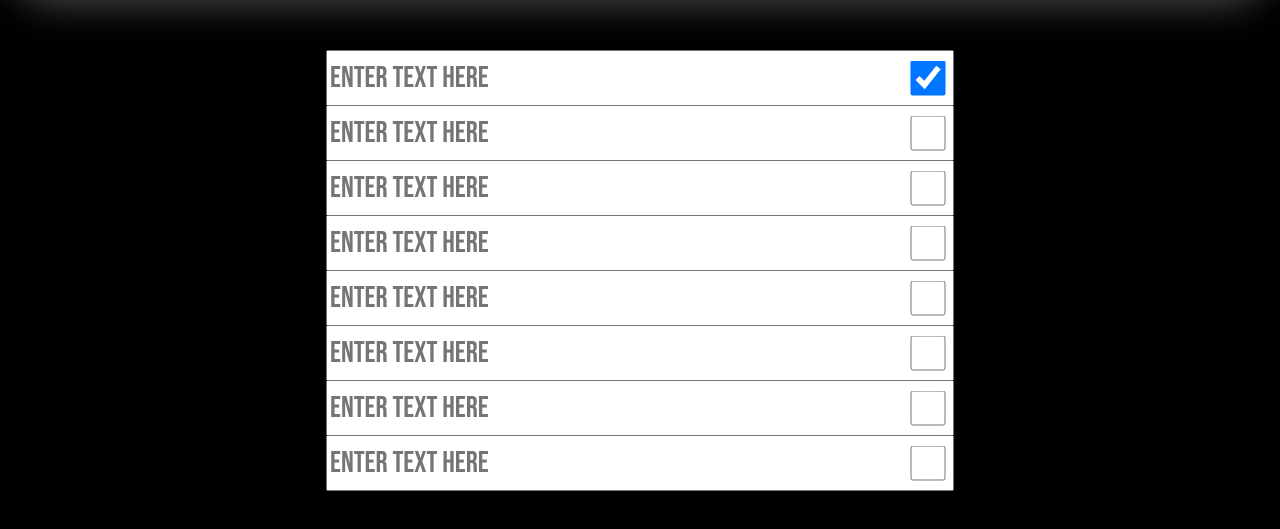
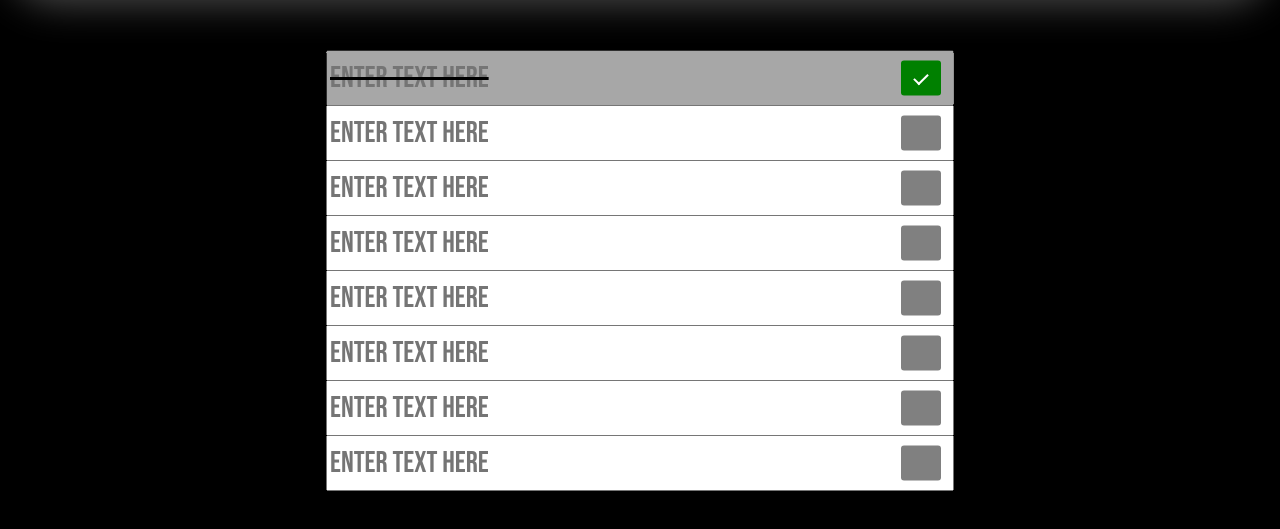
Before and after one commit to j-jackson9/To-do-List, a plain HTML site: page index.html in a window 1280 px wide. Both pictures are taken after a click on the checkbox 928 px from the left and 231 px from the top of the page. Shown: the part 153-682 px from the top of the page. Drawn offline with Linux system fonts and the light colour scheme.

Commit message:
-add functionality to check and list boxes

```diff
--- a/index.html
+++ b/index.html
@@ -28,37 +28,37 @@
             </div>
             <br>
             <div class="textbox-with-checkbox">
-                <input type="text" placeholder="Enter text here">
+                <input type="text" class="textbox"placeholder="Enter text here">
                 <input type="checkbox" class="checkbox">
             </div>
             <br>
             <div class="textbox-with-checkbox">
-                <input type="text" placeholder="Enter text here">
+                <input type="text" class="textbox" placeholder="Enter text here">
                 <input type="checkbox" class="checkbox">
             </div>
             <br>
             <div class="textbox-with-checkbox">
-                <input type="text" placeholder="Enter text here">
+                <input type="text" class="textbox" placeholder="Enter text here">
                 <input type="checkbox" class="checkbox">
             </div>
             <br>
             <div class="textbox-with-checkbox">
-                <input type="text" placeholder="Enter text here">
+                <input type="text" class="textbox" placeholder="Enter text here">
                 <input type="checkbox" class="checkbox">
             </div>
             <br>
             <div class="textbox-with-checkbox">
-                <input type="text" placeholder="Enter text here">
+                <input type="text" class="textbox"placeholder="Enter text here">
                 <input type="checkbox" class="checkbox">
             </div>
             <br>
             <div class="textbox-with-checkbox">
-                <input type="text" placeholder="Enter text here">
+                <input type="text" class="textbox" placeholder="Enter text here">
                 <input type="checkbox" class="checkbox">
             </div>
         </div>
         </div>
 
-        <script src="" async defer></script>
+        <script src="index.js" async defer></script>
     </body>
 </html>
--- a/index.js
+++ b/index.js
@@ -0,0 +1,26 @@
+const checkboxes = document.querySelectorAll('.checkbox');
+
+    checkboxes.forEach(checkBox => {
+        checkBox.addEventListener('change', function () {
+            if (this.checked) {
+                finishTask(this);
+            } else {
+                unFinishTask(this);
+            }
+        });
+    });
+
+    function finishTask(checkbox) {
+        const textbox = checkbox.previousElementSibling; // Get the associated textbox
+        textbox.classList.add('strikethrough');
+        checkbox.style.backgroundColor = 'green'; // Change the checkbox color
+        textbox.disabled = true; // Disable the textbox
+        alert('Task Complete, Good Job!');
+    }
+
+    function unFinishTask(checkbox) {
+        const textbox = checkbox.previousElementSibling; // Get the associated textbox
+        textbox.classList.remove('strikethrough');
+        checkbox.style.backgroundColor = 'gray'; // Change the checkbox color
+        textbox.disabled = false; // Enable the textbox
+    }
--- a/style.css
+++ b/style.css
@@ -47,6 +47,37 @@ body {
   }
 
   .checkbox {
+    appearance: none; /* Remove default styling */
+    width: 40px;
     height: 35px;
-    width: 40px;
-  }
+    background-color: gray; /* Default background color */
+    border-radius: 3px;
+    cursor: pointer;
+    transition: background-color 0.3s;
+    position: relative;
+    margin-right: 10px; /* Space between text input and checkbox */
+}
+
+/* Style for checked state
+.checkbox:checked {
+    background-color: green;
+}
+
+/* Style for the checkmark */
+.checkbox:checked::after {
+    content: '';
+    position: absolute;
+    left: 16px;
+    top: 10px;
+    width: 6px;
+    height: 12px;
+    border: solid white;
+    border-width: 0 2px 2px 0;
+    transform: rotate(45deg);
+    opacity: 1;
+}
+
+.strikethrough {
+  text-decoration: line-through;
+  color: black; /* Optional: Change text color for visibility */
+}
```
